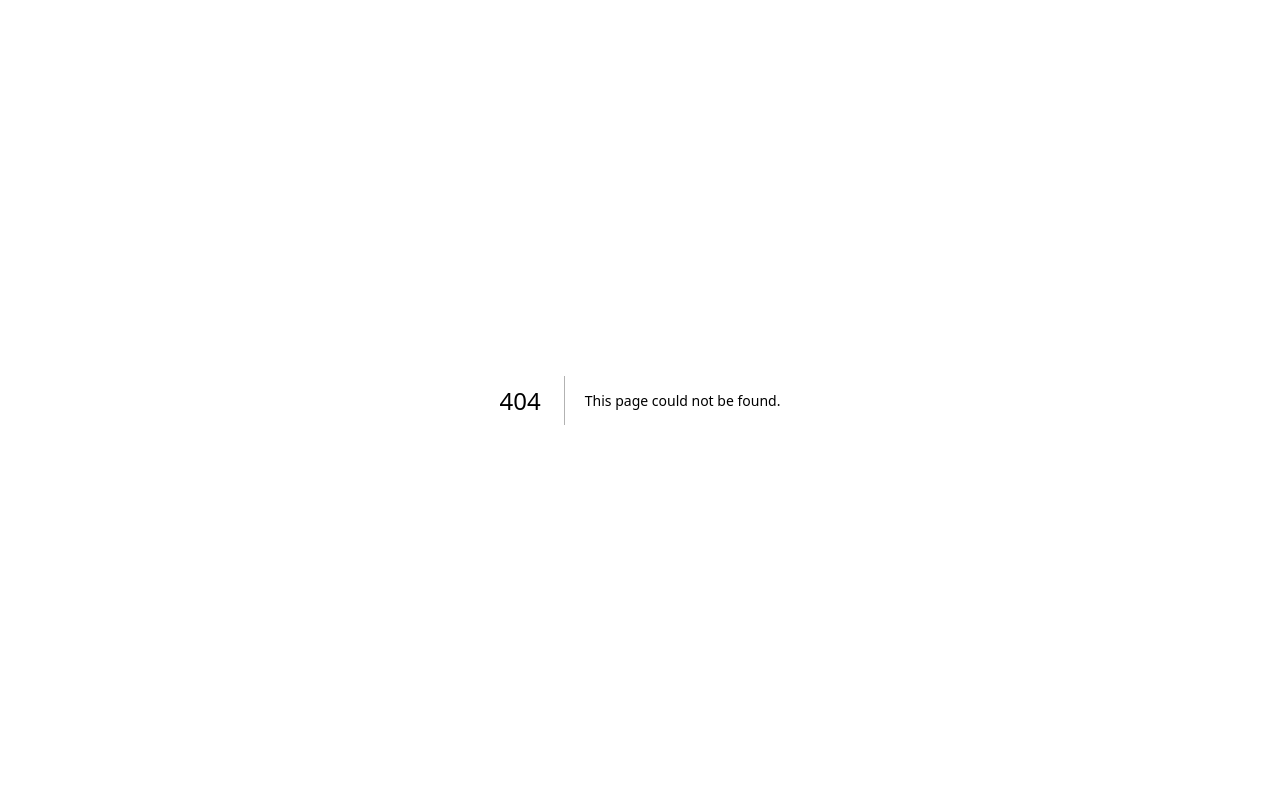
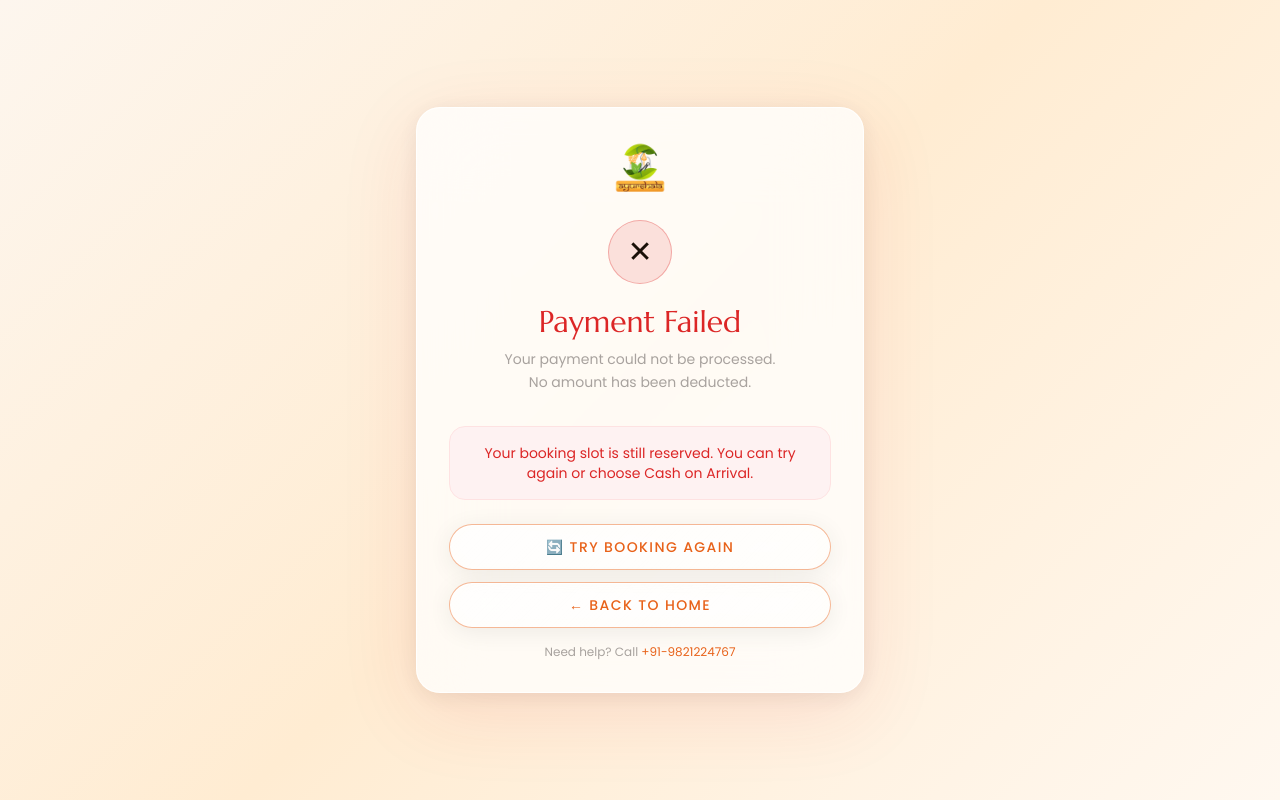
Before and after one commit to ayurshalapanchkarma/ayurshala-website, a Next.js app: page /book/failed in a window 1280 px wide. Before the commit this address had no page. Built offline with nearby package versions, Linux system fonts and the light colour scheme.

Commit message:
Dedicated payment failed page

```diff
--- a/app/api/book/verify/route.ts
+++ b/app/api/book/verify/route.ts
@@ -20,7 +20,7 @@ export async function GET(req: NextRequest) {
     const payment = response.data?.[0]
     const success = payment?.payment_status === 'SUCCESS'
 
-    if (!success) return NextResponse.redirect(new URL('/book?status=failed', req.url))
+    if (!success) return NextResponse.redirect(new URL('/book/failed', req.url))
 
     // Payment for existing booking (reschedule pay-online flow)
     if (originalBookingId) {
@@ -78,7 +78,7 @@ export async function GET(req: NextRequest) {
     })
     return NextResponse.redirect(new URL(`/book/confirmed?booking_id=${orderId}`, req.url))
   } catch {
-    return NextResponse.redirect(new URL('/book?status=error', req.url))
+    return NextResponse.redirect(new URL('/book/failed', req.url))
   }
 }
 
--- /dev/null
+++ b/app/book/failed/page.tsx
@@ -0,0 +1,61 @@
+'use client'
+import { motion } from 'framer-motion'
+import Link from 'next/link'
+import Image from 'next/image'
+import GlassBackground from '@/components/GlassBackground'
+import { useTheme } from 'next-themes'
+import { useState, useEffect } from 'react'
+
+export default function PaymentFailedPage() {
+  const { theme } = useTheme()
+  const [mounted, setMounted] = useState(false)
+  useEffect(() => setMounted(true), [])
+  const dark = mounted && theme === 'dark'
+
+  return (
+    <div className="min-h-screen px-6 py-16 relative overflow-hidden flex items-center justify-center"
+      style={{ background: dark ? 'linear-gradient(135deg,#0a0f0a,#1a1008)' : 'linear-gradient(135deg,#fdf6ee,#ffecd2,#fff8f0)' }}>
+      <GlassBackground />
+
+      <div className="max-w-md w-full relative">
+        <motion.div initial={{ opacity: 0, scale: 0.92, y: 20 }} animate={{ opacity: 1, scale: 1, y: 0 }} transition={{ duration: 0.7 }}
+          className="rounded-3xl p-8 relative overflow-hidden"
+          style={{
+            background: dark ? 'rgba(255,255,255,0.07)' : 'rgba(255,255,255,0.75)',
+            backdropFilter: 'blur(40px)', WebkitBackdropFilter: 'blur(40px)',
+            border: dark ? '1px solid rgba(255,255,255,0.10)' : '1px solid rgba(255,255,255,0.85)',
+            boxShadow: '0 20px 80px rgba(220,38,38,0.10), 0 4px 24px rgba(0,0,0,0.08)',
+          }}>
+
+          <div className="text-center mb-8">
+            <Link href="/"><Image src="/ayurshala_text.png" alt="Ayurshala" width={200} height={56} className="object-contain h-14 w-auto mx-auto mb-6" /></Link>
+
+            <motion.div initial={{ scale: 0 }} animate={{ scale: 1 }} transition={{ delay: 0.3, type: 'spring', stiffness: 200 }}
+              className="w-16 h-16 rounded-full flex items-center justify-center mx-auto mb-5"
+              style={{ background: 'rgba(220,38,38,0.12)', border: '1.5px solid rgba(220,38,38,0.3)' }}>
+              <span className="text-3xl">✕</span>
+            </motion.div>
+
+            <h1 className="font-serif text-3xl mb-2" style={{ color: '#dc2626' }}>Payment Failed</h1>
+            <p className="font-sans text-sm text-stone-400 leading-relaxed">
+              Your payment could not be processed.<br />No amount has been deducted.
+            </p>
+          </div>
+
+          <div className={`rounded-2xl p-4 mb-6 border text-center ${dark ? 'border-red-900/40 bg-red-950/20' : 'border-red-100 bg-red-50'}`}>
+            <p className="font-sans text-sm text-red-600">Your booking slot is still reserved. You can try again or choose Cash on Arrival.</p>
+          </div>
+
+          <div className="flex flex-col gap-3">
+            <Link href="/book" className="btn-glass w-full text-sm py-3 text-center">🔄 Try Booking Again</Link>
+            <Link href="/" className="btn-glass w-full text-sm py-3 text-center">← Back to Home</Link>
+          </div>
+
+          <p className="font-sans text-xs text-stone-400 text-center mt-4">
+            Need help? Call <a href="tel:+919821224767" className="text-brand">+91-9821224767</a>
+          </p>
+        </motion.div>
+      </div>
+    </div>
+  )
+}
--- a/app/book/page.tsx
+++ b/app/book/page.tsx
@@ -79,7 +79,7 @@ export default function BookPage() {
 
     const params = new URLSearchParams(window.location.search)
     if (params.get('status') === 'failed' || params.get('status') === 'error') {
-      setStatus('error'); setErrorMsg('Payment failed. Please try again.')
+      window.location.href = '/book/failed'
     }
 
     return () => subscription.unsubscribe()
```
